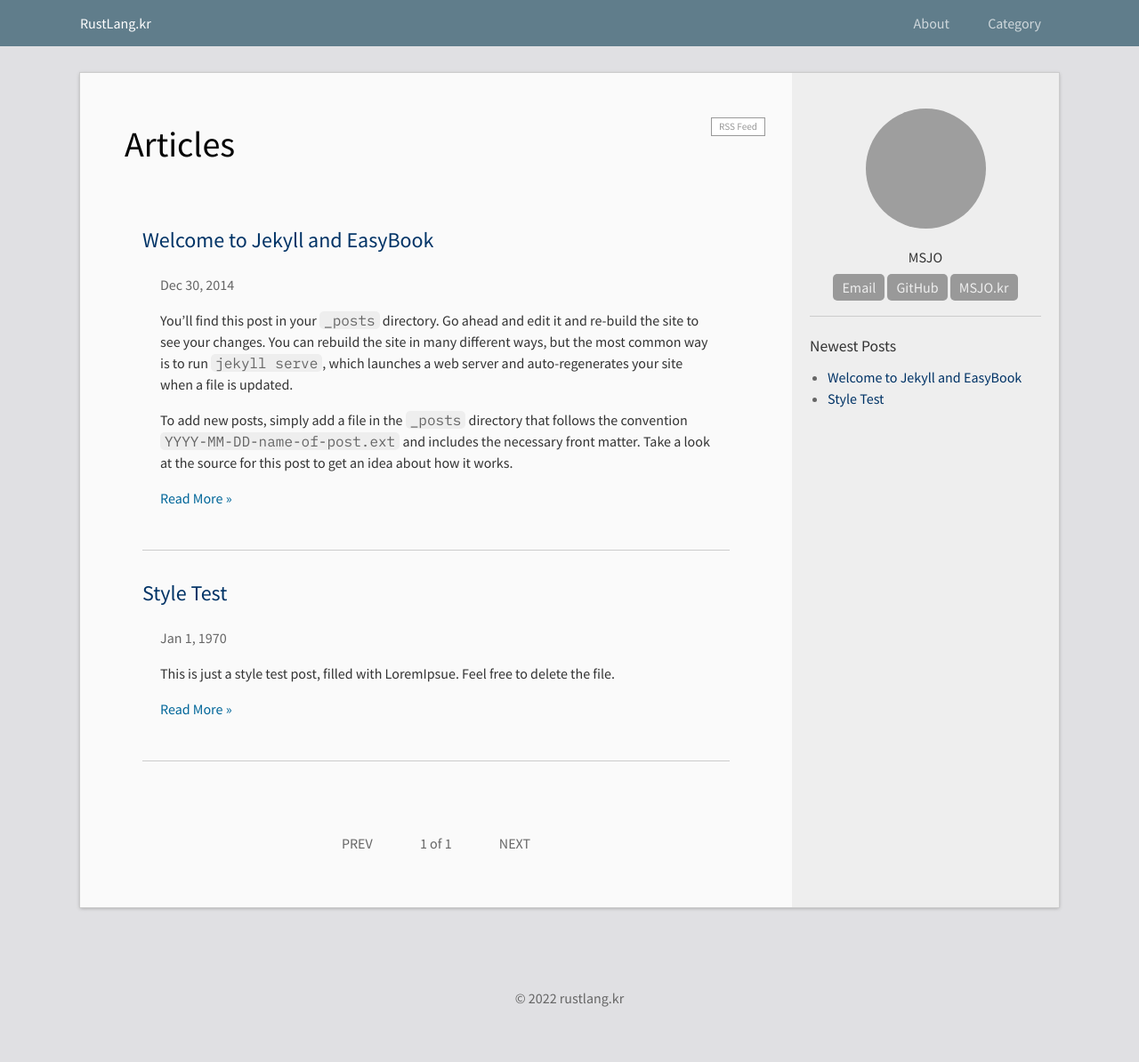
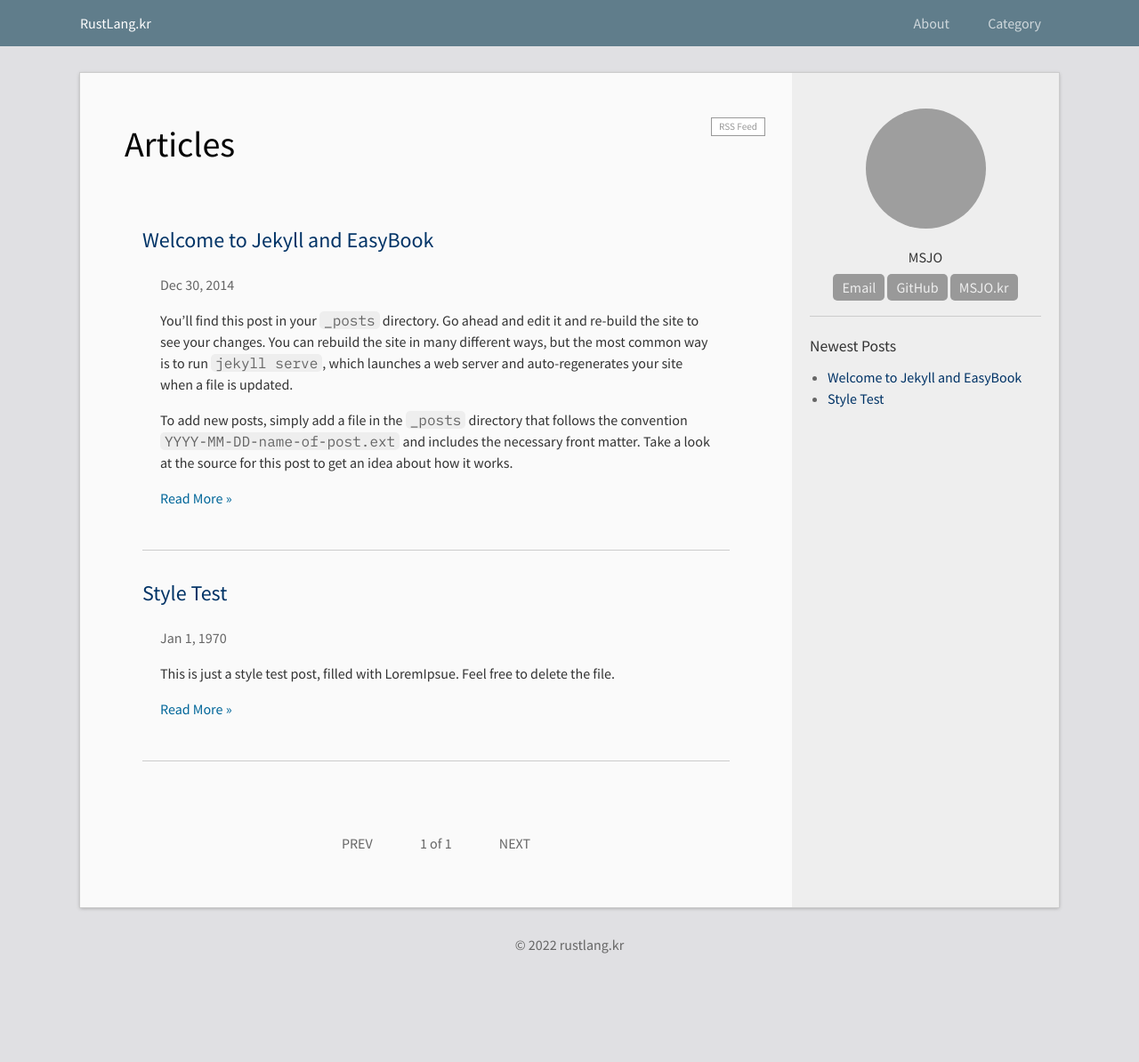
Before and after one commit to DebugJO/rustlang, a Jekyll site: the page built from index.html, in a window 1280 px wide. Shown: the whole page at 89% size. Built offline with Jekyll 4.4.1, drawn with Linux system fonts in a browser that asks for light colours; the list of posts is cut into pages by our own code; after the commit the page ends 1074 px from its top, so only the background shows below that; grey boxes are pictures that could not be loaded.

Commit message:
Update _layout.scss

```diff
--- a/_sass/_layout.scss
+++ b/_sass/_layout.scss
@@ -219,7 +219,6 @@ $hide-sidebar-screen-width: 1120px;
 
 // footer
 .footer {
-	padding: 60px 0;
 	text-align:center;
 	color:#666;
 	font-size:$small-font-size;
```
